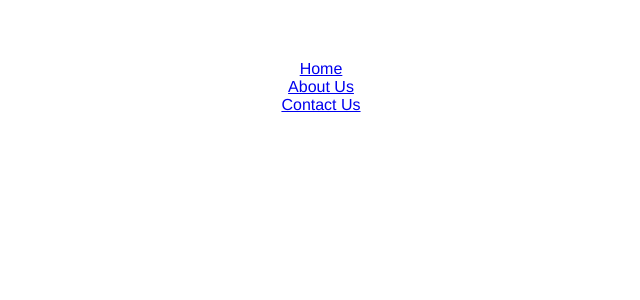
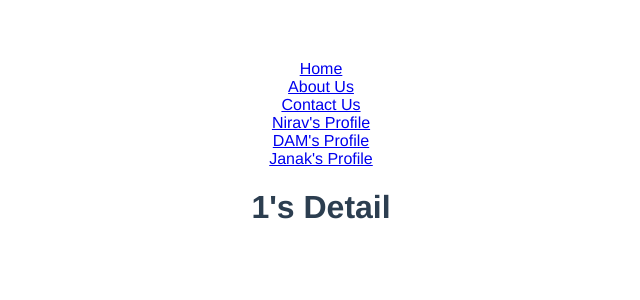
Before and after one commit to niravbhoi/vue-step-by-step, a Vue app: page /profile/1 in a window 1280 px wide. Shown: the top 300 px of the page, without its empty margins (319-959 px from the left). Built offline with nearby package versions, Linux system fonts and the light colour scheme.

Commit message:
dynamic route

```diff
--- a/src/App.vue
+++ b/src/App.vue
@@ -2,6 +2,9 @@
     <router-link to="/">Home</router-link><br />
     <router-link to="/aboutus">About Us</router-link><br />
     <router-link to="/contactus">Contact Us</router-link><br />
+    <router-link to="/profile/nirav">Nirav's Profile</router-link><br />
+    <router-link to="/profile/dam">DAM's Profile</router-link><br />
+    <router-link to="/profile/janak">Janak's Profile</router-link><br />
     <router-view></router-view>
     <!-- <HelloWorld msg="Hello World" /> -->
     <!-- <HelloWorld msg="My name is nirav" /> -->
--- /dev/null
+++ b/src/components/ProfileDetail.vue
@@ -0,0 +1,21 @@
+<template>
+<h1>{{ profile }}'s Detail </h1>
+</template>
+
+<script>
+import {
+    useRoute
+} from 'vue-router'
+export default {
+    name: 'ProfileDetail',
+    data(){
+        return {
+            profile : ''
+        }
+    },
+    mounted() {
+        const route=useRoute();
+        this.profile = route.params.name;
+    }
+}
+</script>
--- a/src/routes.js
+++ b/src/routes.js
@@ -1,29 +1,34 @@
-import {createWebHistory, createRouter} from 'vue-router'
+import { createWebHistory, createRouter } from 'vue-router'
 import HomePage from './components/HomePage.vue'
 import AboutUs from './components/AboutUs.vue'
 import ContactUs from './components/ContactUs.vue'
+import ProfileDetail from './components/ProfileDetail.vue'
 
-const routes=[
+const routes = [
     {
-        name : 'Home',
-        path : '/',
-        component : HomePage
+        name: 'Home',
+        path: '/',
+        component: HomePage
     },
     {
-        name : 'About',
-        path : '/aboutus',
-        component : AboutUs
-    }
-    ,
+        name: 'About',
+        path: '/aboutus',
+        component: AboutUs
+    },
     {
-        name : 'Contact',
-        path : '/contactus',
-        component : ContactUs
+        name: 'Contact',
+        path: '/contactus',
+        component: ContactUs
+    },
+    {
+        name: 'Profile',
+        path: '/profile/:name',
+        component: ProfileDetail
     }
 ]
 
-const router=createRouter({
-    history:createWebHistory(),
+const router = createRouter({
+    history: createWebHistory(),
     routes
 })
 
```
